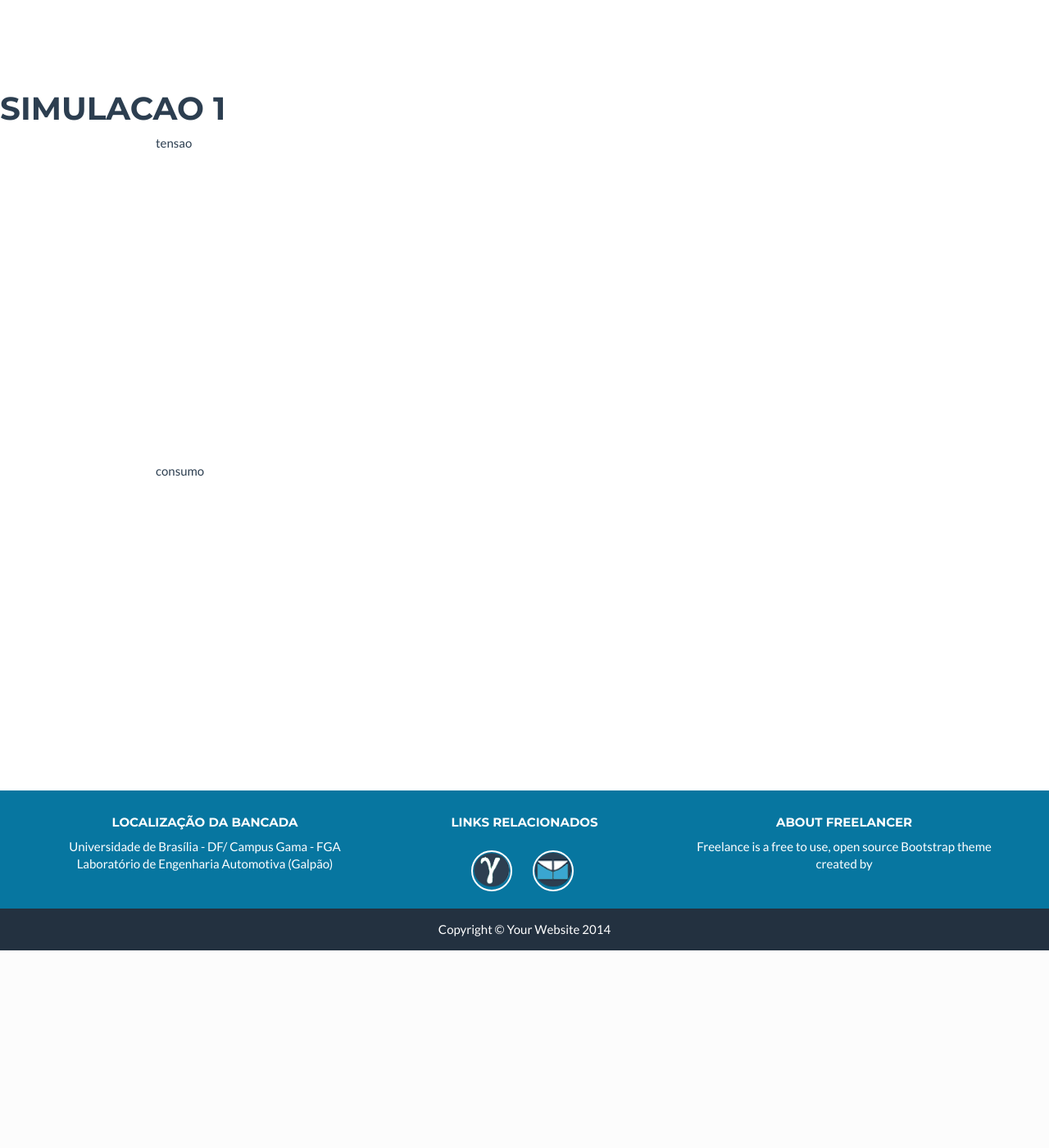
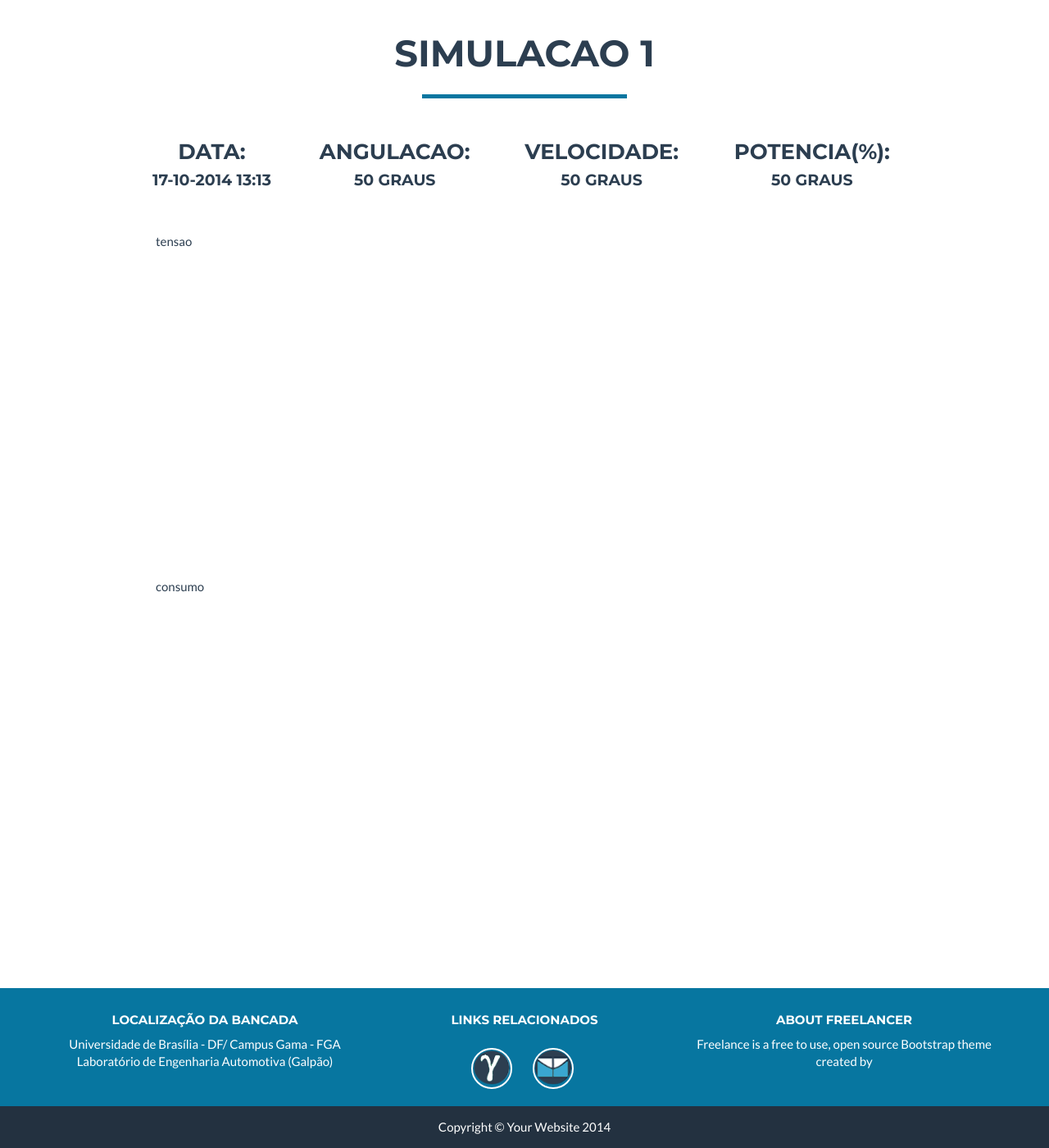
Before and after one commit to anapaulavnoronha/hybridlab, a Django app: template hybridlab/templates/resultados.html in a window 1280 px wide. Shown: the part 110-1510 px from the top of the page at 82% size. Before the commit the page ends 1269 px from the top, so only its background shows below. Run offline with Django 3.2, Linux system fonts and the light colour scheme; the template is opened without the code that fills it: values that come from a table or form of the project are taken from there, others are empty; data comes from the database, SQL or seed files in the repository; parts of the project's set-up code (start-up, migrations or seed data) failed here and were passed over; some libraries are stand-ins or nearby versions.

Commit message:
Design pagina da simulacao

```diff
--- a/hybridlab/chart/views.py
+++ b/hybridlab/chart/views.py
@@ -37,7 +37,7 @@ def resultados(request, SimuId):
               {'title': {
               	'text': 'Dados da Tensao da Simulacao Realizada'},
                 'colors': ['#3AA6D0'],
-                'chart': {'backgroundColor': '#FFFFFF'},
+                'chart': {'backgroundColor': '#DAEEF2'},
                'xAxis': {
                     'title': {
                        'text': 'Time'}}})
@@ -65,7 +65,7 @@ def resultados(request, SimuId):
               {'title': {
                 'text': 'Dados do Consumo da Simulacao Realizada'},
                 'colors': ['#3AA6D0'],
-                'chart': {'backgroundColor': '#FFFFFF'},
+                'chart': {'backgroundColor': '#DAEEF2'},
                'xAxis': {
                     'title': {
                        'text': 'Time'}}})
--- a/hybridlab/templates/base.html
+++ b/hybridlab/templates/base.html
@@ -33,6 +33,9 @@
         <script src="https://oss.maxcdn.com/libs/html5shiv/3.7.0/html5shiv.js"></script>
         <script src="https://oss.maxcdn.com/libs/respond.js/1.4.2/respond.min.js"></script>
     <![endif]-->
+
+
+
 
 </head>
 
--- a/hybridlab/templates/resultados.html
+++ b/hybridlab/templates/resultados.html
@@ -4,18 +4,35 @@
 {% block 'content' %}
 	<style>
       body {
-        padding-top: 200px; /* 60px to make the container go all the way to the bottom of the topbar */
+        padding-top: 50px; /* 60px to make the container go all the way to the bottom of the topbar */
       }
     </style>
 
-    <h1>Simulacao {{simulation.id}}</h1>
+<section class="primary">
+
+	<center><table width="75%" border="0">
+
+    	<tr>
+    		<td colspan=7><center><h2>Simulacao {{simulation.id}}</h2></center><hr class="star-primary"></td>
+ 		</tr>
+
+ 		<tr>
+       		<td align="center"><h3>Data:</h3><h4>{{simulation}}</h4><td>
+       		<td align="center"><h3>Angulacao:</h3><h4> 50 graus</h4><td>
+       		<td align="center"><h3>Velocidade:</h3><h4> 50 graus</h4><td>
+       		<td align="center"><h3>Potencia(%):</h3><h4> 50 graus</h4><td>
+        </tr>
+
+    </table></center><br><br>
+
+		{% load chartit %}
+		{{ resultados|load_charts:"cht, chtT"}}
+		 <div class="center-block" style="width:900px; height:400px;" id="cht">tensao</div>
+		 <br>
+		<div class="center-block" style="width:900px; height:400px;"id="chtT">consumo</div>
 
 
 
-    {% load chartit %}
-
-    {{ resultados|load_charts:"cht, chtT"}}
-    <div class="center-block" style="width:900px; height:400px;" id="cht">tensao</div>
-    <div class="center-block" style="width:900px; height:400px;"id="chtT">consumo</div>
+</section>
 
 {% endblock %}
```
